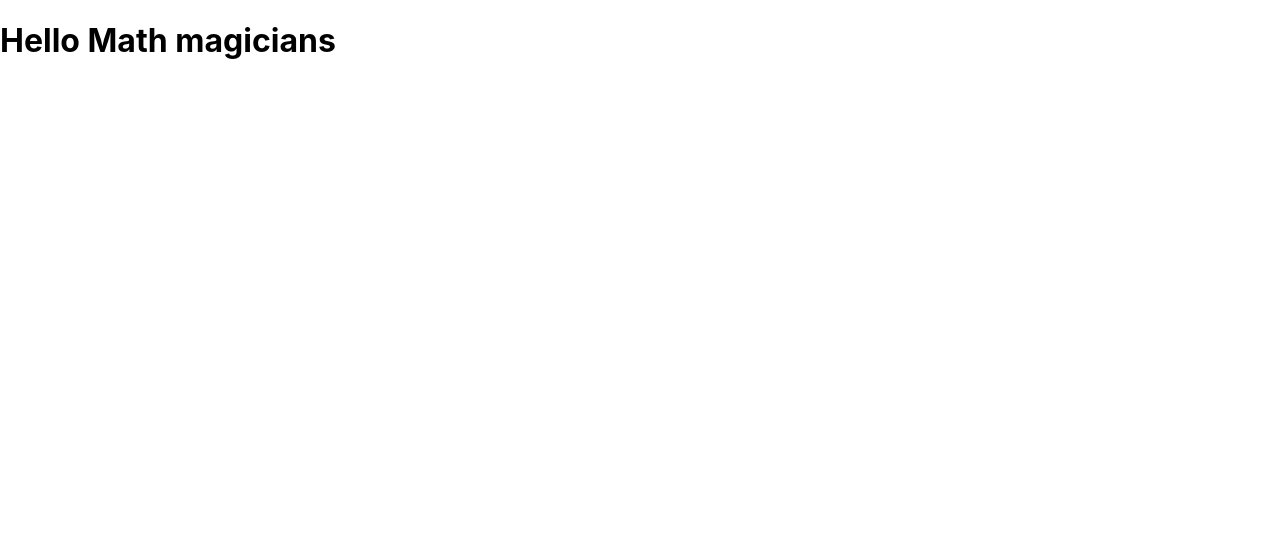
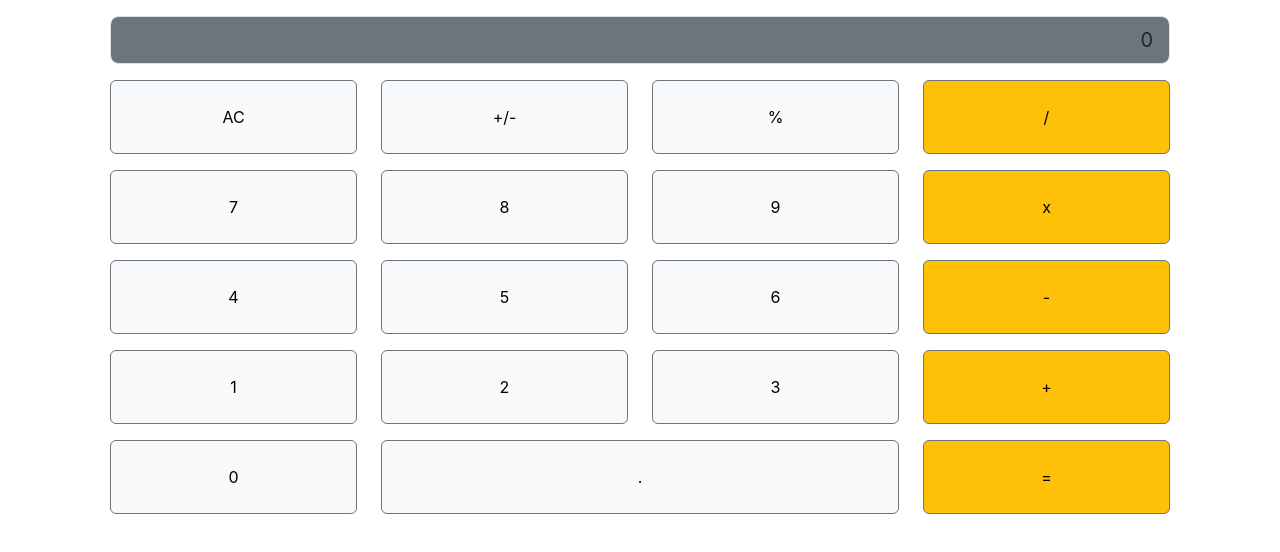
Before and after one commit to ahmedeid6842/Math-Magicians, a React (Create React App) app: page / in a window 1280 px wide. Shown: the top 552 px of the page. Built offline with nearby package versions, Linux system fonts and the light colour scheme.

Commit message:
Adde the calculator component

```diff
--- a/package.json
+++ b/package.json
@@ -6,7 +6,9 @@
     "@testing-library/jest-dom": "^5.16.5",
     "@testing-library/react": "^13.4.0",
     "@testing-library/user-event": "^13.5.0",
+    "bootstrap": "^5.3.0",
     "react": "^18.2.0",
+    "react-bootstrap": "^2.8.0",
     "react-dom": "^18.2.0",
     "react-scripts": "5.0.1",
     "web-vitals": "^2.1.4"
--- /dev/null
+++ b/src/components/App.js
@@ -0,0 +1,15 @@
+import { Component } from 'react';
+import Calculator from './calculator';
+
+class App extends Component {
+  constructor(props) {
+    super(props);
+    this.state = {};
+  }
+
+  render() {
+    return <Calculator />;
+  }
+}
+
+export default App;
--- /dev/null
+++ b/src/components/calculator.jsx
@@ -0,0 +1,134 @@
+import { Component } from "react";
+import { Row, Col, Button, Form } from "react-bootstrap";
+
+class Calculator extends Component {
+  constructor(props) {
+    super(props);
+    this.state = {};
+  }
+
+  render() {
+    return (
+      <div className="container">
+        <Row className="m-3">
+          <Col>
+            <Form.Control
+              dir="rtl"
+              className="bg-secondary text-right"
+              readOnly
+              value="0"
+              size="lg"
+            />
+          </Col>
+        </Row>
+        <Row className="m-3">
+          <Col>
+            <Button className="w-100 p-4 border-secondary" variant="light">
+              AC
+            </Button>
+          </Col>
+          <Col>
+            <Button className="w-100 p-4 border-secondary" variant="light">
+              +/-
+            </Button>
+          </Col>
+          <Col>
+            <Button className="w-100 p-4 border-secondary" variant="light">
+              %
+            </Button>
+          </Col>
+          <Col>
+            <Button className="w-100 p-4 border-secondary" variant="warning">
+              /
+            </Button>
+          </Col>
+        </Row>
+        <Row className="m-3">
+          <Col>
+            <Button className="w-100 p-4 border-secondary" variant="light">
+              7
+            </Button>
+          </Col>
+          <Col>
+            <Button className="w-100 p-4 border-secondary" variant="light">
+              8
+            </Button>
+          </Col>
+          <Col>
+            <Button className="w-100 p-4 border-secondary" variant="light">
+              9
+            </Button>
+          </Col>
+          <Col>
+            <Button className="w-100 p-4 border-secondary" variant="warning">
+              x
+            </Button>
+          </Col>
+        </Row>
+        <Row className="m-3">
+          <Col>
+            <Button className="w-100 p-4 border-secondary" variant="light">
+              4
+            </Button>
+          </Col>
+          <Col>
+            <Button className="w-100 p-4 border-secondary" variant="light">
+              5
+            </Button>
+          </Col>
+          <Col>
+            <Button className="w-100 p-4 border-secondary" variant="light">
+              6
+            </Button>
+          </Col>
+          <Col>
+            <Button className="w-100 p-4 border-secondary" variant="warning">
+              -
+            </Button>
+          </Col>
+        </Row>
+        <Row className="m-3">
+          <Col>
+            <Button className="w-100 p-4 border-secondary" variant="light">
+              1
+            </Button>
+          </Col>
+          <Col>
+            <Button className="w-100 p-4 border-secondary" variant="light">
+              2
+            </Button>
+          </Col>
+          <Col>
+            <Button className="w-100 p-4 border-secondary" variant="light">
+              3
+            </Button>
+          </Col>
+          <Col>
+            <Button className="w-100 p-4 border-secondary" variant="warning">
+              +
+            </Button>
+          </Col>
+        </Row>
+        <Row className="m-3">
+          <Col>
+            <Button className="w-100 p-4 border-secondary" variant="light">
+              0
+            </Button>
+          </Col>
+          <Col xs={6}>
+            <Button className="w-100 p-4 border-secondary" variant="light">
+              .
+            </Button>
+          </Col>
+          <Col>
+            <Button className="w-100 p-4 border-secondary" variant="warning">
+              =
+            </Button>
+          </Col>
+        </Row>
+      </div>
+    );
+  }
+}
+
+export default Calculator;
--- a/src/index.js
+++ b/src/index.js
@@ -1,10 +1,12 @@
-import React from "react";
-import ReactDOM from "react-dom/client";
-import "./index.css";
+import React from 'react';
+import ReactDOM from 'react-dom/client';
+import 'bootstrap/dist/css/bootstrap.min.css';
+import './index.css';
+import App from './components/App';
 
-const root = ReactDOM.createRoot(document.getElementById("root"));
+const root = ReactDOM.createRoot(document.getElementById('root'));
 root.render(
   <React.StrictMode>
-    <h1>Hello Math magicians</h1>
-  </React.StrictMode>
+    <App />
+  </React.StrictMode>,
 );
```
Also changed, not shown: 1 other file (tests, documents, lock files or other folders).
